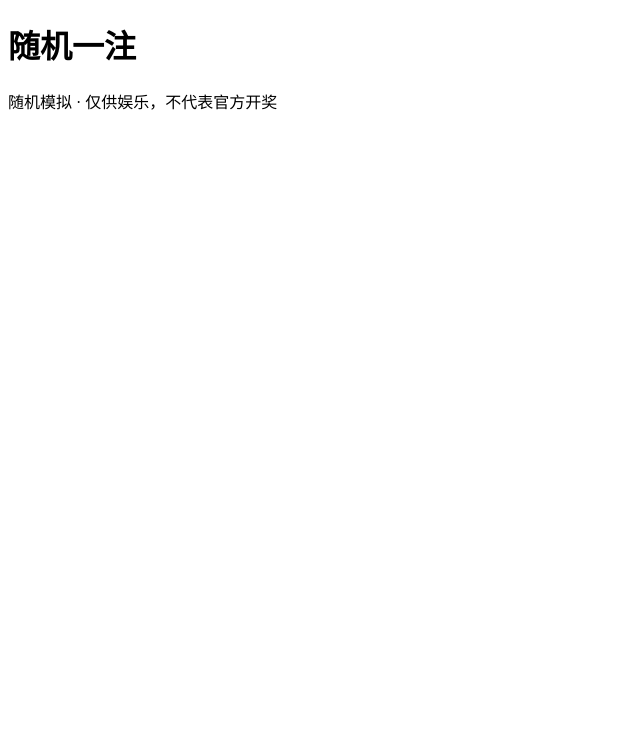
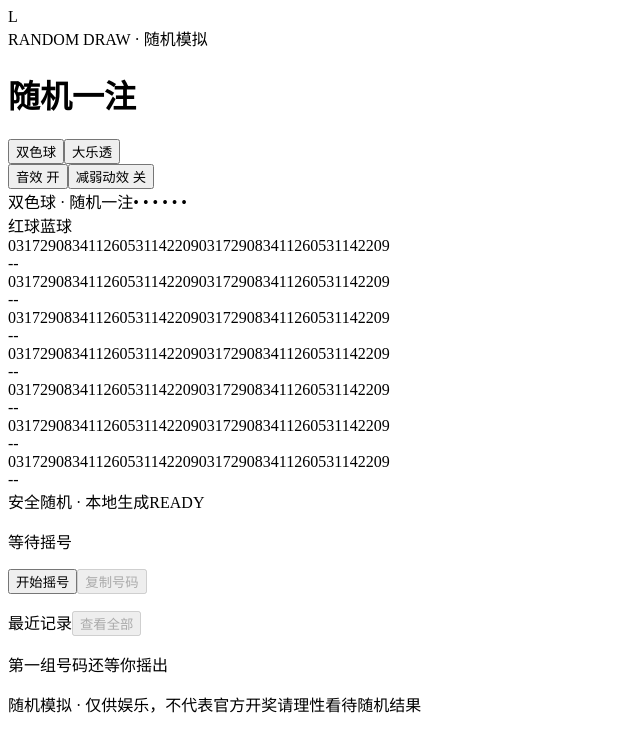
Before and after one commit to lveraicc/lucky-random-draw, a React (Vite) app: page / in a window 1280 px wide. Shown: the top 752 px of the page, without its empty margins (0-640 px from the left). Built offline with nearby package versions, Linux system fonts and the light colour scheme.

Commit message:
feat: connect complete lottery drawing experience

```diff
--- a/src/App.tsx
+++ b/src/App.tsx
@@ -1,8 +1,184 @@
+import { useCallback, useEffect, useState } from "react";
+import { Disclaimer } from "./components/Disclaimer";
+import { DrawControls } from "./components/DrawControls";
+import { GameSwitcher } from "./components/GameSwitcher";
+import { HistoryPanel } from "./components/HistoryPanel";
+import { LotteryMachine } from "./components/LotteryMachine";
+import {
+  GAME_CONFIG,
+  formatResultText,
+  type GameId,
+  type LotteryResult,
+} from "./domain/lottery";
+import { useDrawMachine } from "./hooks/useDrawMachine";
+import { useHistory } from "./hooks/useHistory";
+import { usePreferences } from "./hooks/usePreferences";
+import { drawAudio } from "./services/audio";
+
+async function copyText(text: string): Promise<boolean> {
+  try {
+    if (navigator.clipboard?.writeText) {
+      await navigator.clipboard.writeText(text);
+      return true;
+    }
+  } catch {
+    // Fall through to the local textarea fallback.
+  }
+
+  try {
+    const textarea = document.createElement("textarea");
+    textarea.value = text;
+    textarea.setAttribute("readonly", "");
+    textarea.style.position = "fixed";
+    textarea.style.opacity = "0";
+    document.body.appendChild(textarea);
+    textarea.select();
+    const copied = document.execCommand("copy");
+    textarea.remove();
+    return copied;
+  } catch {
+    return false;
+  }
+}
+
 export default function App() {
+  const [game, setGame] = useState<GameId>("ssq");
+  const [historyOpen, setHistoryOpen] = useState(false);
+  const [copyMessage, setCopyMessage] = useState("");
+  const { history, storageAvailable, addHistory, clearHistory } = useHistory();
+  const {
+    soundEnabled,
+    reduceMotion,
+    setSoundEnabled,
+    setReduceMotion,
+  } = usePreferences();
+
+  const handleComplete = useCallback(
+    (result: LotteryResult) => addHistory(result),
+    [addHistory],
+  );
+  const { phase, result, revealedCount, error, startDraw, reset } =
+    useDrawMachine({
+      soundEnabled,
+      reduceMotion,
+      onComplete: handleComplete,
+    });
+
+  useEffect(() => {
+    drawAudio.setEnabled(soundEnabled);
+  }, [soundEnabled]);
+
+  useEffect(() => {
+    reset();
+  }, [game, reset]);
+
+  useEffect(() => {
+    if (!copyMessage) {
+      return;
+    }
+    const timer = window.setTimeout(() => setCopyMessage(""), 1800);
+    return () => window.clearTimeout(timer);
+  }, [copyMessage]);
+
+  const handleDraw = () => {
+    setCopyMessage("");
+    startDraw(game);
+  };
+
+  const handleCopy = async () => {
+    if (!result) {
+      return;
+    }
+    setCopyMessage(
+      (await copyText(formatResultText(result)))
+        ? "号码已复制"
+        : "复制失败，请手动选择号码",
+    );
+  };
+
+  const busy = phase === "drawing" || phase === "revealing";
+  const latestForGame = history.find((item) => item.game === game) ?? null;
+  const displayResult = result ?? latestForGame;
+  const displayPhase = result ? phase : "idle";
+  const config = GAME_CONFIG[game];
+  const displayRevealedCount = result
+    ? revealedCount
+    : latestForGame
+      ? config.primaryCount + config.specialCount
+      : 0;
+
   return (
-    <main>
-      <h1>随机一注</h1>
-      <p>随机模拟 · 仅供娱乐，不代表官方开奖</p>
-    </main>
+    <div className="app-shell">
+      <header className="app-header">
+        <div className="brand">
+          <span className="brand__mark" aria-hidden="true">
+            L
+          </span>
+          <div>
+            <span className="eyebrow">RANDOM DRAW · 随机模拟</span>
+            <h1>随机一注</h1>
+          </div>
+        </div>
+
+        <GameSwitcher game={game} disabled={busy} onChange={setGame} />
+
+        <div className="preference-controls" aria-label="体验设置">
+          <button
+            type="button"
+            aria-pressed={soundEnabled}
+            aria-label={soundEnabled ? "关闭音效" : "开启音效"}
+            onClick={() => setSoundEnabled(!soundEnabled)}
+          >
+            {soundEnabled ? "音效 开" : "音效 关"}
+          </button>
+          <button
+            type="button"
+            aria-pressed={reduceMotion}
+            aria-label={reduceMotion ? "关闭减弱动效" : "开启减弱动效"}
+            onClick={() => setReduceMotion(!reduceMotion)}
+          >
+            {reduceMotion ? "减弱动效 开" : "减弱动效 关"}
+          </button>
+        </div>
+      </header>
+
+      <main>
+        {!storageAvailable ? (
+          <p className="storage-warning" role="status">
+            浏览器未允许本地存储，本次记录刷新后可能丢失。
+          </p>
+        ) : null}
+        {error ? (
+          <p className="draw-error" role="alert">
+            {error}
+          </p>
+        ) : null}
+
+        <LotteryMachine
+          game={game}
+          phase={displayPhase}
+          result={displayResult}
+          revealedCount={displayRevealedCount}
+        />
+
+        <DrawControls
+          phase={phase}
+          canCopy={phase === "complete" && result !== null}
+          onDraw={handleDraw}
+          onCopy={handleCopy}
+          copyMessage={copyMessage}
+        />
+
+        <HistoryPanel
+          history={history}
+          open={historyOpen}
+          onOpen={() => setHistoryOpen(true)}
+          onClose={() => setHistoryOpen(false)}
+          onClear={clearHistory}
+        />
+      </main>
+
+      <Disclaimer />
+    </div>
   );
 }
--- /dev/null
+++ b/src/components/HistoryPanel.tsx
@@ -0,0 +1,138 @@
+import { useEffect, useRef } from "react";
+import { GAME_CONFIG, type LotteryResult } from "../domain/lottery";
+
+interface HistoryPanelProps {
+  history: LotteryResult[];
+  open: boolean;
+  onOpen: () => void;
+  onClose: () => void;
+  onClear: () => void;
+}
+
+function pad(value: number): string {
+  return String(value).padStart(2, "0");
+}
+
+function NumberSet({ result }: { result: LotteryResult }) {
+  return (
+    <div className="history-set" aria-label="历史号码">
+      {result.primary.map((number, index) => (
+        <span className="history-ball history-ball--primary" key={`p-${index}`}>
+          {pad(number)}
+        </span>
+      ))}
+      {result.special.map((number, index) => (
+        <span className="history-ball history-ball--special" key={`s-${index}`}>
+          {pad(number)}
+        </span>
+      ))}
+    </div>
+  );
+}
+
+export function HistoryPanel({
+  history,
+  open,
+  onOpen,
+  onClose,
+  onClear,
+}: HistoryPanelProps) {
+  const closeButtonRef = useRef<HTMLButtonElement>(null);
+
+  useEffect(() => {
+    if (open) {
+      closeButtonRef.current?.focus();
+    }
+  }, [open]);
+
+  useEffect(() => {
+    if (!open) {
+      return;
+    }
+
+    const handleKeyDown = (event: KeyboardEvent) => {
+      if (event.key === "Escape") {
+        onClose();
+      }
+    };
+    document.addEventListener("keydown", handleKeyDown);
+    return () => document.removeEventListener("keydown", handleKeyDown);
+  }, [onClose, open]);
+
+  return (
+    <>
+      <section className="history-summary" aria-label="最近摇号记录">
+        <div className="history-summary__header">
+          <span>最近记录</span>
+          <button type="button" onClick={onOpen} disabled={history.length === 0}>
+            查看全部 {history.length > 0 ? `(${history.length})` : ""}
+          </button>
+        </div>
+        {history.length === 0 ? (
+          <p className="history-summary__empty">第一组号码还等你摇出</p>
+        ) : (
+          history.slice(0, 3).map((item) => (
+            <div className="history-summary__row" key={item.id}>
+              <span>{GAME_CONFIG[item.game].name}</span>
+              <NumberSet result={item} />
+            </div>
+          ))
+        )}
+      </section>
+
+      {open ? (
+        <div className="history-overlay" onMouseDown={onClose}>
+          <section
+            className="history-drawer"
+            role="dialog"
+            aria-modal="true"
+            aria-labelledby="history-title"
+            onMouseDown={(event) => event.stopPropagation()}
+          >
+            <div className="history-drawer__header">
+              <div>
+                <span className="eyebrow">LOCAL HISTORY</span>
+                <h2 id="history-title">最近 20 组</h2>
+              </div>
+              <button
+                ref={closeButtonRef}
+                type="button"
+                onClick={onClose}
+                aria-label="关闭历史记录"
+              >
+                ×
+              </button>
+            </div>
+
+            <div className="history-drawer__list">
+              {history.map((item) => (
+                <article className="history-record" key={item.id}>
+                  <div>
+                    <strong>{GAME_CONFIG[item.game].name}</strong>
+                    <time dateTime={item.createdAt}>
+                      {new Date(item.createdAt).toLocaleString("zh-CN", {
+                        month: "2-digit",
+                        day: "2-digit",
+                        hour: "2-digit",
+                        minute: "2-digit",
+                      })}
+                    </time>
+                  </div>
+                  <NumberSet result={item} />
+                </article>
+              ))}
+            </div>
+
+            <button
+              className="history-drawer__clear"
+              type="button"
+              onClick={onClear}
+            >
+              清空本地记录
+            </button>
+          </section>
+        </div>
+      ) : null}
+    </>
+  );
+}
```
Also changed, not shown: 1 other file (tests, documents, lock files or other folders).
